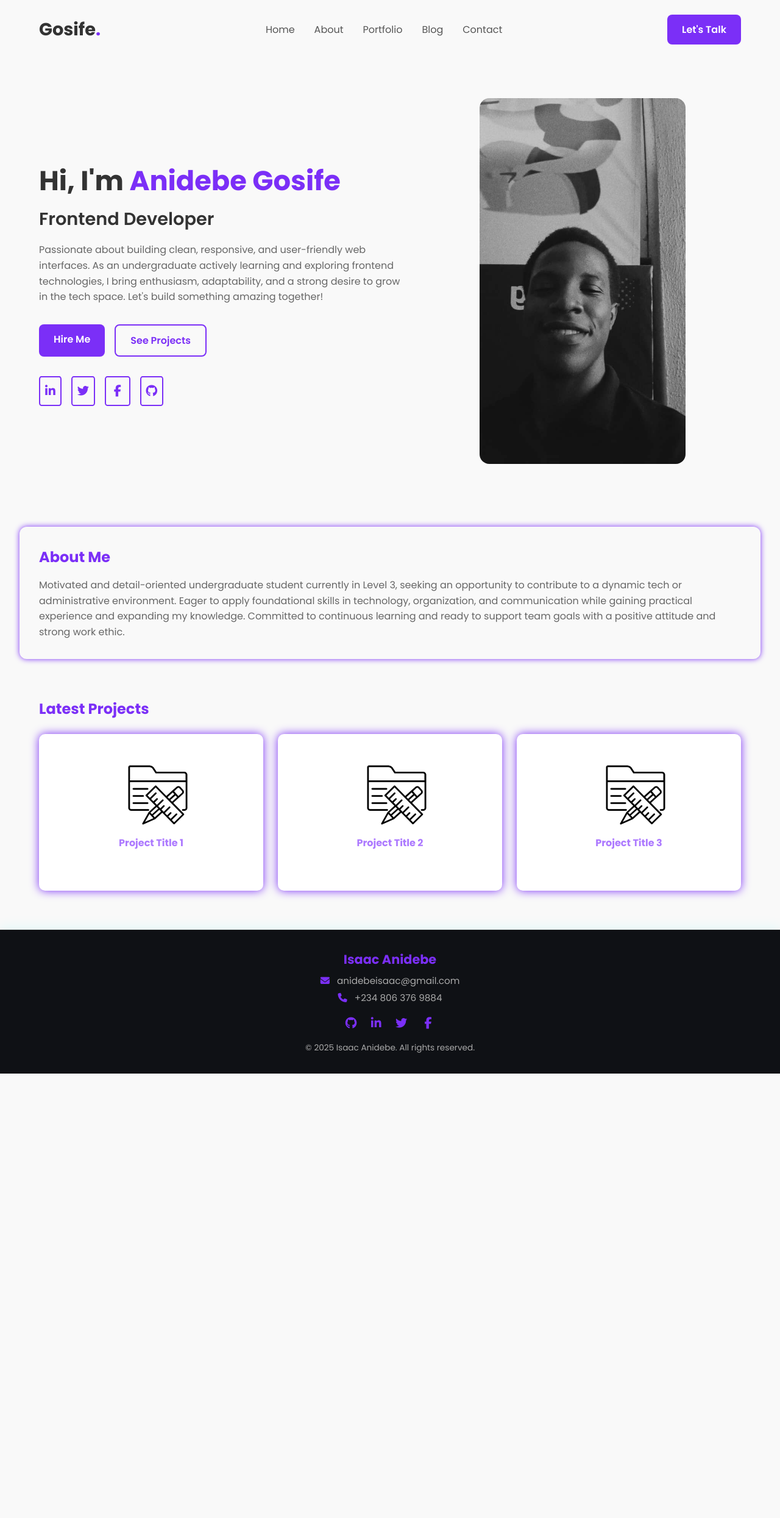
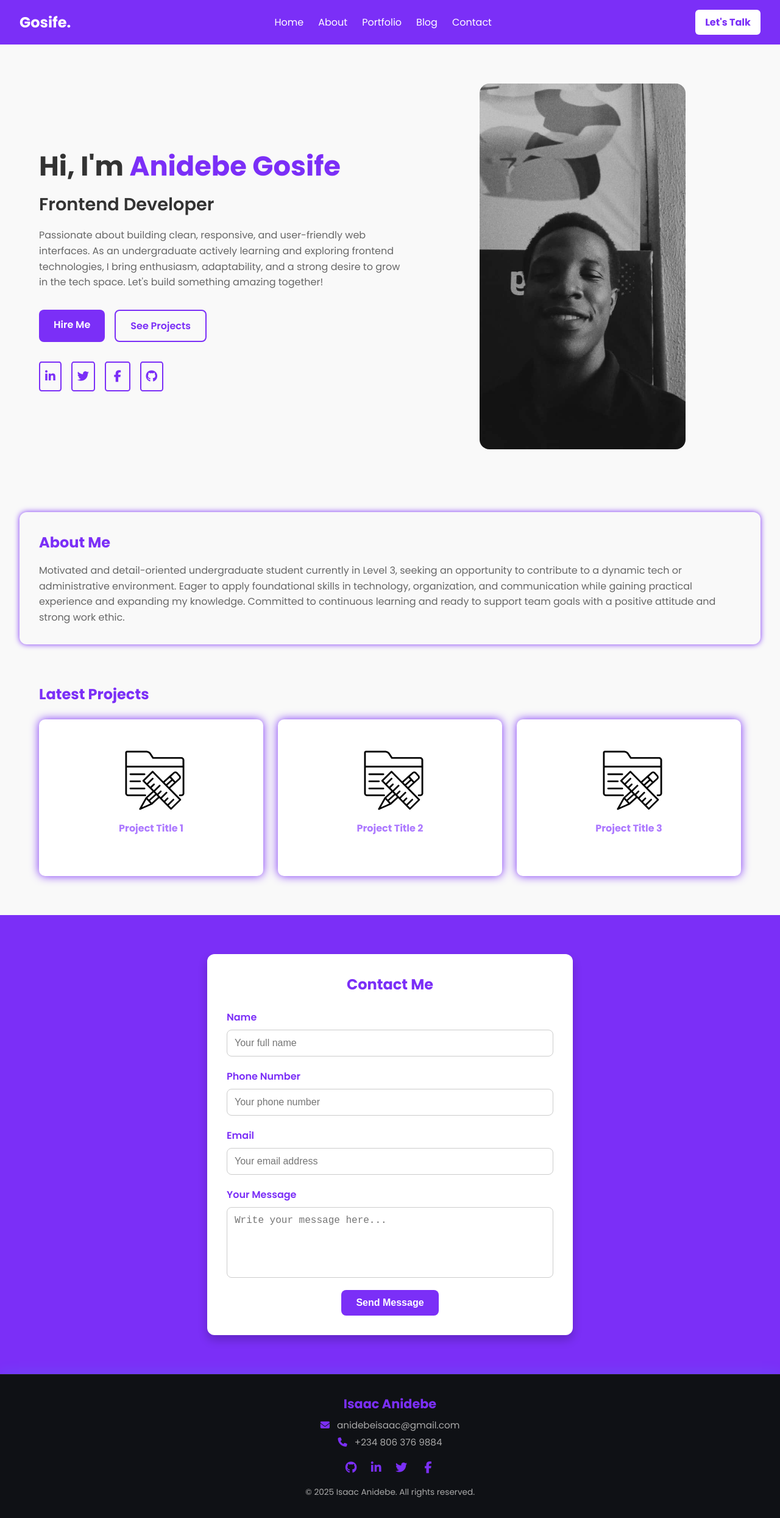
Before and after one commit to GOSWRLD/bincom-dev-center, a plain HTML site: page index.html in a window 1280 px wide. Shown: the whole page at 61% size. Before the commit the page ends 1761 px from the top, so only its background shows below. Drawn offline with Linux system fonts and the light colour scheme.

Commit message:
Your commit message

```diff
--- a/index.html
+++ b/index.html
@@ -13,7 +13,8 @@
 <body>
     <header class="navbar">
         <div class="logo">Gosife<span>.</span></div>
-        <nav>
+
+        <nav class="nav-links">
             <ul>
                 <li><a href="#">Home</a></li>
                 <li><a href="#">About</a></li>
@@ -22,7 +23,10 @@
                 <li><a href="#">Contact</a></li>
             </ul>
         </nav>
+
         <a href="#" class="btn talk-btn">Let's Talk</a>
+
+        <div class="menu-toggle" id="menu-toggle">&#9776;</div>
     </header>
 
     <section class="hero">
@@ -87,6 +91,33 @@
         </div>
     </section>
 
+    <section class="contact-section">
+        <div class="contact-container">
+            <h2>Contact Me</h2>
+            <form class="contact-form">
+                <div class="form-group">
+                    <label for="name">Name</label>
+                    <input type="text" id="name" name="name" placeholder="Your full name" required />
+                </div>
+                <div class="form-group">
+                    <label for="phone">Phone Number</label>
+                    <input type="tel" id="phone" name="phone" placeholder="Your phone number" required />
+                </div>
+                <div class="form-group">
+                    <label for="email">Email</label>
+                    <input type="email" id="email" name="email" placeholder="Your email address" required />
+                </div>
+                <div class="form-group">
+                    <label for="message">Your Message</label>
+                    <textarea id="message" name="message" rows="5" placeholder="Write your message here..."
+                        required></textarea>
+                </div>
+                <button type="submit" class="submit-btn">Send Message</button>
+            </form>
+        </div>
+    </section>
+
+
     <footer class="portfolio-footer">
         <div class="footer-info">
             <h3>Isaac Anidebe</h3>
@@ -106,6 +137,7 @@
         </p>
     </footer>
 
+    <script src="index.js"></script>
 </body>
 
 </html>
--- /dev/null
+++ b/index.js
@@ -0,0 +1,6 @@
+const menuToggle = document.getElementById('menu-toggle');
+const nav = document.querySelector('.nav-links');
+
+menuToggle.addEventListener('click', () => {
+  nav.classList.toggle('active');
+});
--- a/style.css
+++ b/style.css
@@ -17,44 +17,52 @@ a {
 
 .navbar {
     display: flex;
+    align-items: center;
     justify-content: space-between;
-    align-items: center;
-    padding: 1.5rem 5%;
-    background: transparent;
+    padding: 1rem 2rem;
+    background-color: #7b2ff7;
+    color: white;
+    position: relative;
 }
 
-.logo {
-    font-size: 1.8rem;
-    font-weight: 700;
-    color: #333;
+.navbar .logo {
+    font-size: 1.5rem;
+    font-weight: bold;
 }
 
-.logo span {
-    color: #7b2ff7;
+.navbar .nav-links ul {
+    display: flex;
+    list-style: none;
+    gap: 1.5rem;
+    padding: 0;
+    margin: 0;
 }
 
-nav ul {
-    list-style: none;
-    display: flex;
-    gap: 2rem;
+.navbar .nav-links ul li a {
+    text-decoration: none;
+    color: white;
+    font-weight: 500;
 }
 
-nav ul li a {
-    font-weight: 500;
-    color: #555;
+.btn.talk-btn {
+    padding: 0.5rem 1rem;
+    background-color: white;
+    color: #7b2ff7;
+    border-radius: 6px;
+    text-decoration: none;
+    font-weight: bold;
+    transition: background 0.3s;
 }
 
-.talk-btn {
-    background-color: #7b2ff7;
-    color: #fff;
-    padding: 0.7rem 1.2rem;
-    border-radius: 8px;
-    font-weight: 600;
-    transition: 0.3s;
+.btn.talk-btn:hover {
+    background-color: #f2f2f2;
 }
 
-.talk-btn:hover {
-    background-color: #6926ce;
+.menu-toggle {
+    display: none;
+    font-size: 1.8rem;
+    cursor: pointer;
+    color: white;
 }
 
 .hero {
@@ -229,7 +237,7 @@ nav ul li a {
     object-fit: cover;
     display: block;
     position: relative;
-    left: 95px;
+    left: 90px;
 }
 
 .project-card h3 {
@@ -237,6 +245,74 @@ nav ul li a {
     font-size: 1rem;
     color: #ad7aff;
 }
+
+.contact-section {
+    background-color: #7b2ff7;
+    color: #fff;
+    padding: 4rem 1.5rem;
+    text-align: center;
+}
+
+.contact-container {
+    max-width: 600px;
+    margin: 0 auto;
+    background: #fff;
+    color: #333;
+    border-radius: 12px;
+    padding: 2rem;
+    box-shadow: 0 8px 16px rgba(0, 0, 0, 0.2);
+}
+
+.contact-container h2 {
+    margin-bottom: 1.5rem;
+    color: #7b2ff7;
+}
+
+.contact-form .form-group {
+    display: flex;
+    flex-direction: column;
+    margin-bottom: 1.25rem;
+    text-align: left;
+}
+
+.contact-form label {
+    margin-bottom: 0.5rem;
+    font-weight: 600;
+    color: #7b2ff7;
+}
+
+.contact-form input,
+.contact-form textarea {
+    padding: 0.75rem;
+    border: 1px solid #ccc;
+    border-radius: 8px;
+    font-size: 1rem;
+    resize: none;
+}
+
+.contact-form input:focus,
+.contact-form textarea:focus {
+    outline: none;
+    border-color: #7b2ff7;
+    box-shadow: 0 0 0 2px rgba(123, 47, 247, 0.2);
+}
+
+.submit-btn {
+    background-color: #7b2ff7;
+    color: #fff;
+    border: none;
+    padding: 0.75rem 1.5rem;
+    border-radius: 8px;
+    font-size: 1rem;
+    font-weight: 600;
+    cursor: pointer;
+    transition: background 0.3s ease;
+}
+
+.submit-btn:hover {
+    background-color: #6926ce;
+}
+
 
 .portfolio-footer {
     background-color: #0f1115;
@@ -285,15 +361,33 @@ footer p {
 
 @media (max-width: 768px) {
     .navbar {
-        flex-direction: column;
-        align-items: flex-start;
-        padding: 1rem 5%;
+        flex-wrap: wrap;
     }
 
-    nav ul {
+    .menu-toggle {
+        display: block;
+    }
+
+    .nav-links {
+        width: 100%;
+        display: none;
+        flex-direction: column;
+        background-color: #7b2ff7;
+    }
+
+    .nav-links.active {
+        display: flex;
+    }
+
+    .nav-links ul {
         flex-direction: column;
         gap: 1rem;
-        width: 100%;
+        text-align: center;
+        padding: 1rem 0;
+    }
+
+    .btn.talk-btn {
+        display: none;
     }
 
     .hero {
@@ -344,6 +438,15 @@ footer p {
         padding: 1rem;
     }
 
+    .project-card img {
+        position: relative;
+        left: 69px;
+    }
+
+    .contact-container {
+        padding: 1.5rem;
+    }
+
     .portfolio-footer {
         padding: 1rem;
     }
```
Also changed, not shown: 1 other file.
